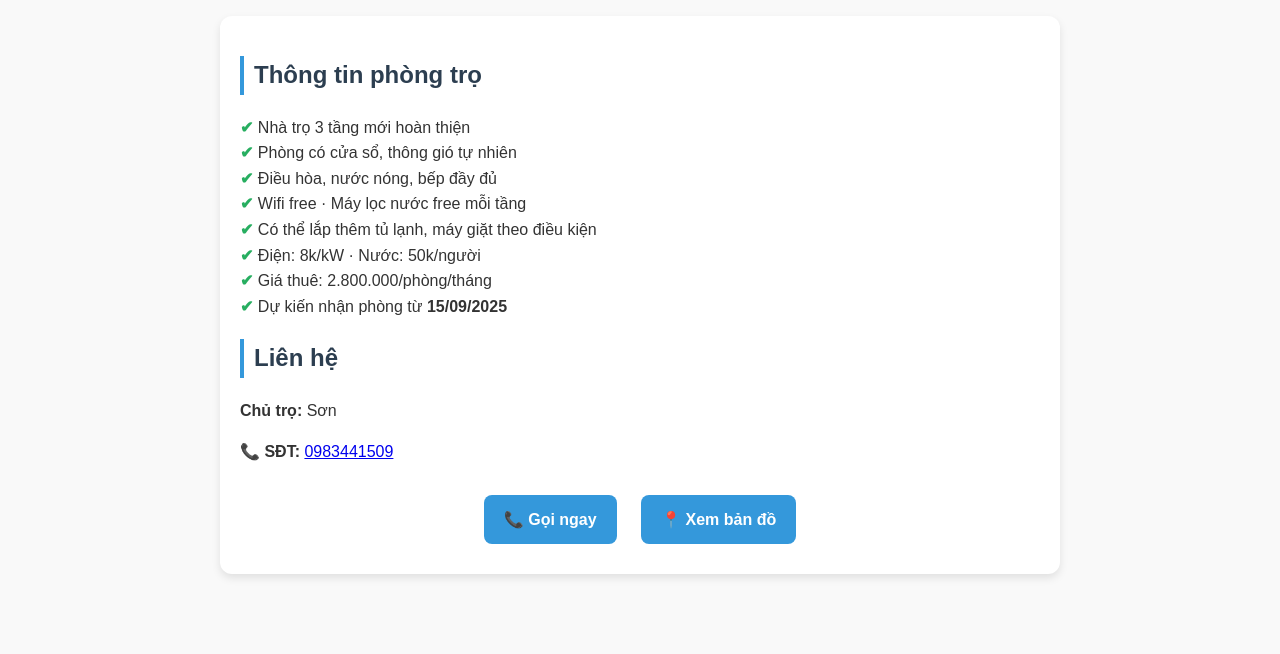
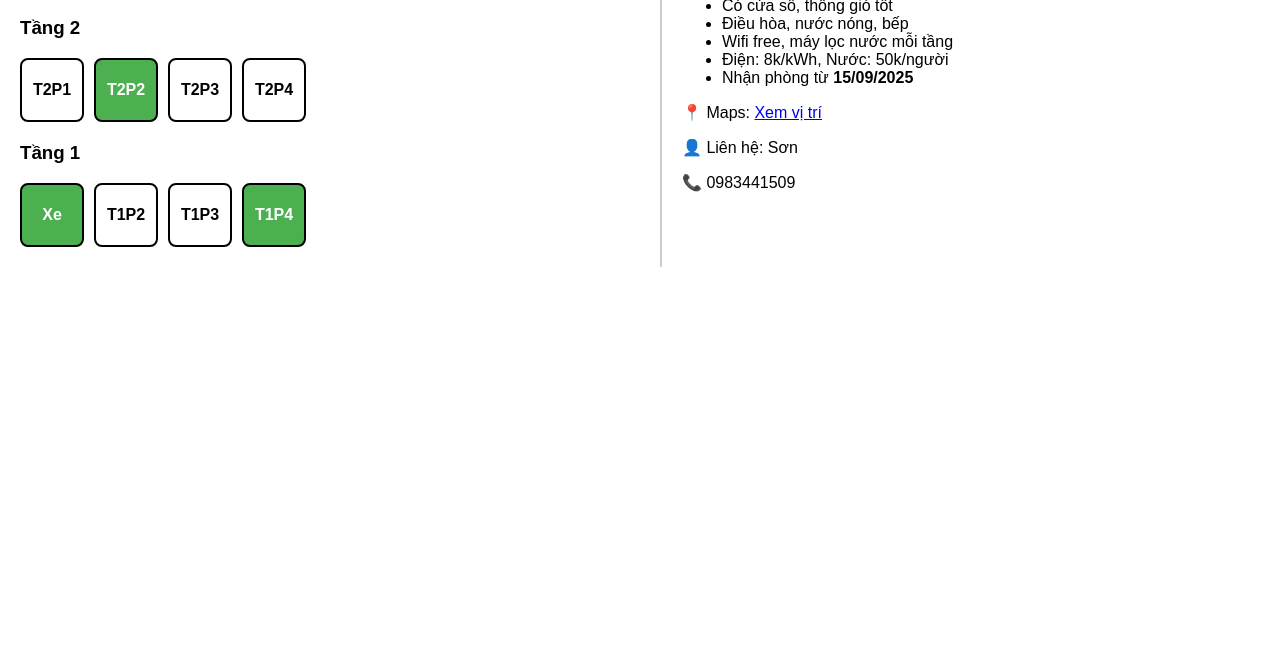
Before and after one commit to namsonvo2/baonam, a plain HTML site: page index.html in a window 1280 px wide. Shown: the part 146-800 px from the top of the page. Drawn offline with Linux system fonts and the light colour scheme.

Commit message:
Update index.html

```diff
--- a/index.html
+++ b/index.html
@@ -2,95 +2,92 @@
 <html lang="vi">
 <head>
   <meta charset="UTF-8">
-  <meta name="viewport" content="width=device-width, initial-scale=1.0">
-  <title>Nhà trọ Bao Nam - Phước Lý</title>
+  <title>Nhà trọ Phước Lý - Bao Nam</title>
   <style>
     body {
       font-family: Arial, sans-serif;
-      background: #f9f9f9;
-      color: #333;
-      margin: 0;
-      padding: 0;
-      line-height: 1.6;
+      display: flex;
+      justify-content: space-between;
+      margin: 20px;
     }
-    header {
-      background: #2c3e50;
-      color: #fff;
-      padding: 20px;
-      text-align: center;
+    .layout {
+      width: 50%;
     }
-    header h1 {
-      margin: 0;
-      font-size: 28px;
+    .floor {
+      margin-bottom: 20px;
     }
-    .container {
-      max-width: 800px;
-      margin: 20px auto;
-      background: #fff;
-      padding: 20px;
-      border-radius: 12px;
-      box-shadow: 0 4px 8px rgba(0,0,0,0.1);
+    .rooms {
+      display: flex;
+      gap: 10px;
     }
-    h2 {
-      color: #2c3e50;
-      border-left: 4px solid #3498db;
-      padding-left: 10px;
-    }
-    ul {
-      list-style: none;
-      padding: 0;
-    }
-    ul li::before {
-      content: "✔ ";
-      color: #27ae60;
+    .room {
+      width: 60px;
+      height: 60px;
+      display: flex;
+      align-items: center;
+      justify-content: center;
+      border: 2px solid #000;
+      border-radius: 8px;
+      cursor: pointer;
       font-weight: bold;
     }
-    .contact {
-      text-align: center;
-      margin-top: 20px;
+    .occupied {
+      background-color: #4CAF50; /* xanh lá */
+      color: white;
     }
-    .btn {
-      display: inline-block;
-      margin: 10px;
-      padding: 12px 20px;
-      background: #3498db;
-      color: #fff;
-      text-decoration: none;
-      border-radius: 8px;
-      font-weight: bold;
-      transition: 0.3s;
+    .available {
+      background-color: #fff;
     }
-    .btn:hover {
-      background: #2980b9;
+    .info {
+      width: 45%;
+      padding: 20px;
+      border-left: 2px solid #ccc;
     }
   </style>
 </head>
 <body>
-  <header>
-    <h1>🏠 Nhà trọ Bao Nam - Phước Lý</h1>
-    <p>Sát ĐH Duy Tân · Thoáng mát · Sạch sẽ</p>
-  </header>
+  <div class="layout" id="layout"></div>
+  <div class="info" id="info">Đang tải thông tin...</div>
 
-  <div class="container">
-    <h2>Thông tin phòng trọ</h2>
-    <ul>
-      <li>Nhà trọ 3 tầng mới hoàn thiện</li>
-      <li>Phòng có cửa sổ, thông gió tự nhiên</li>
-      <li>Điều hòa, nước nóng, bếp đầy đủ</li>
-      <li>Wifi free · Máy lọc nước free mỗi tầng</li>
-      <li>Có thể lắp thêm tủ lạnh, máy giặt theo điều kiện</li>
-      <li>Điện: 8k/kW · Nước: 50k/người</li>
-      <li>Giá thuê: 2.800.000/phòng/tháng</li>
-      <li>Dự kiến nhận phòng từ <b>15/09/2025</b></li>
-    </ul>
+  <script>
+    // Load trạng thái phòng
+    async function loadRooms() {
+      const res = await fetch("static.json");
+      const data = await res.json();
 
-    <h2>Liên hệ</h2>
-    <p><b>Chủ trọ:</b> Sơn</p>
-    <p><b>📞 SĐT:</b> <a href="tel:0983441509">0983441509</a></p>
-    <div class="contact">
-      <a href="tel:0983441509" class="btn">📞 Gọi ngay</a>
-      <a href="https://maps.app.goo.gl/SMgSJxBP8Zo7T19q8" target="_blank" class="btn">📍 Xem bản đồ</a>
-    </div>
-  </div>
+      const layout = document.getElementById("layout");
+      layout.innerHTML = "";
+
+      for (let floor = 3; floor >= 1; floor--) {
+        const floorDiv = document.createElement("div");
+        floorDiv.className = "floor";
+        floorDiv.innerHTML = `<h3>Tầng ${floor}</h3>`;
+
+        const roomsDiv = document.createElement("div");
+        roomsDiv.className = "rooms";
+
+        for (let r = 1; r <= 4; r++) {
+          const roomId = `T${floor}P${r}`;
+          const roomDiv = document.createElement("div");
+          roomDiv.className = "room " + (data[roomId] === "occupied" ? "occupied" : "available");
+          roomDiv.textContent = r === 1 && floor === 1 ? "Xe" : roomId;
+          roomsDiv.appendChild(roomDiv);
+        }
+
+        floorDiv.appendChild(roomsDiv);
+        layout.appendChild(floorDiv);
+      }
+    }
+
+    // Load thông tin nhà trọ
+    async function loadInfo() {
+      const res = await fetch("info.html");
+      const html = await res.text();
+      document.getElementById("info").innerHTML = html;
+    }
+
+    loadRooms();
+    loadInfo();
+  </script>
 </body>
 </html>
```
